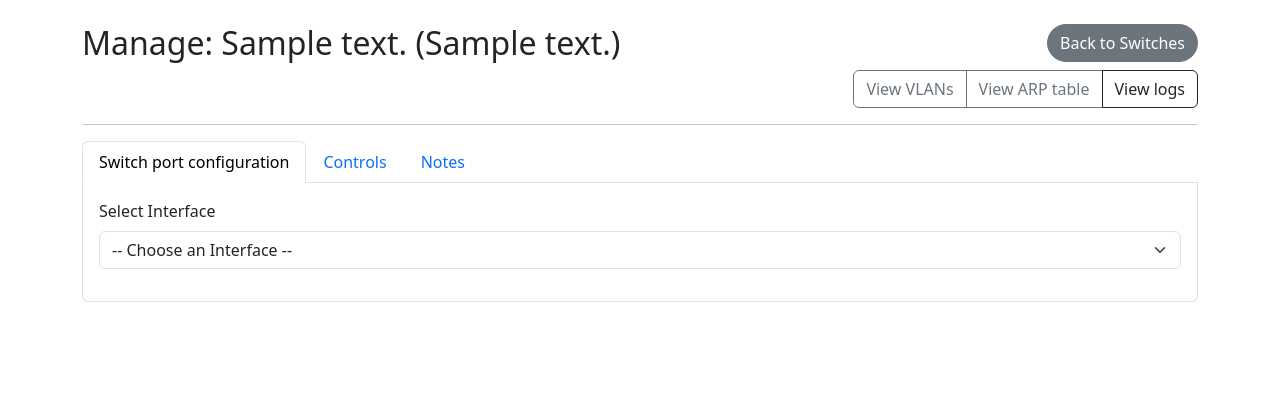
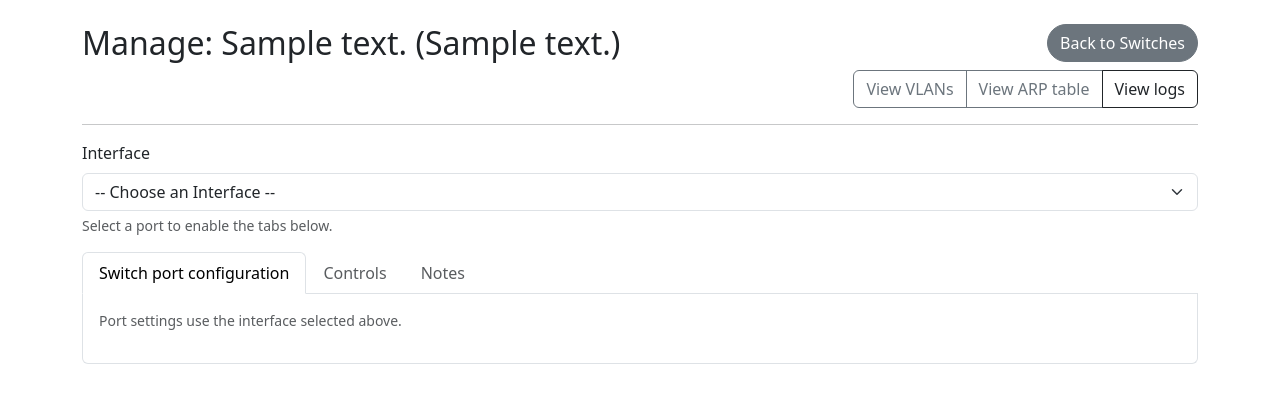
Before and after one commit to joeldavis84/switchport-management, a Flask app: template app/templates/manage_switch.html in a window 1280 px wide. Shown: the part 56-459 px from the top of the page. Run offline with Flask 3, Linux system fonts and the light colour scheme; tables that the repository leaves empty hold one stand-in row (values such as "Sample post"); the template is opened without the code that fills it: values that come from a table or form of the project are taken from there, most other values are stand-ins (such as "Sample title", 1, 10 or a date in 2020).

Commit message:
Enhance switch management interface: Add dynamic interface selection dropdown and update tab button states based on interface availability. Refactor form handling to use hidden inputs for selected interfaces, improving user experience and clarity in configuration and control sections.

```diff
--- a/app/templates/manage_switch.html
+++ b/app/templates/manage_switch.html
@@ -15,15 +15,35 @@
 
 <hr>
 
+{% if data.hash %}
+<div class="mb-3">
+    <label class="form-label" for="sharedInterfaceSelect">Interface</label>
+    <select class="form-select" id="sharedInterfaceSelect" aria-describedby="sharedInterfaceHint">
+        <option value="">-- Choose an Interface --</option>
+        {% for intf in data.interfaces %}
+        <option value="{{ intf.name }}"
+                data-desc="{{ intf.description }}"
+                data-mode="{{ intf.mode }}"
+                data-access="{{ intf.access_vlan }}"
+                data-trunk="{{ intf.trunk_vlans }}"
+                data-admin-up="{{ 'true' if intf.admin_up else 'false' }}">
+            {{ intf.name }} ({{ intf.description }}) — {% if intf.admin_up %}enabled{% else %}disabled{% endif %}
+        </option>
+        {% endfor %}
+    </select>
+    <p id="sharedInterfaceHint" class="form-text text-muted small mb-0">Select a port to enable the tabs below.</p>
+</div>
+{% endif %}
+
 <ul class="nav nav-tabs" id="manageSwitchTabs" role="tablist">
     <li class="nav-item" role="presentation">
-        <button class="nav-link active" id="manage-config-tab" data-bs-toggle="tab" data-bs-target="#manageConfigPane" type="button" role="tab" aria-controls="manageConfigPane" aria-selected="true">Switch port configuration</button>
+        <button class="nav-link active{% if data.hash %} disabled{% endif %}" id="manage-config-tab" data-bs-toggle="tab" data-bs-target="#manageConfigPane" type="button" role="tab" aria-controls="manageConfigPane" aria-selected="true"{% if data.hash %} disabled aria-disabled="true"{% endif %}>Switch port configuration</button>
     </li>
     <li class="nav-item" role="presentation">
-        <button class="nav-link" id="manage-controls-tab" data-bs-toggle="tab" data-bs-target="#manageControlsPane" type="button" role="tab" aria-controls="manageControlsPane" aria-selected="false">Controls</button>
+        <button class="nav-link{% if data.hash %} disabled{% endif %}" id="manage-controls-tab" data-bs-toggle="tab" data-bs-target="#manageControlsPane" type="button" role="tab" aria-controls="manageControlsPane" aria-selected="false"{% if data.hash %} disabled aria-disabled="true"{% endif %}>Controls</button>
     </li>
     <li class="nav-item" role="presentation">
-        <button class="nav-link" id="manage-notes-tab" data-bs-toggle="tab" data-bs-target="#manageNotesPane" type="button" role="tab" aria-controls="manageNotesPane" aria-selected="false">Notes</button>
+        <button class="nav-link{% if data.hash %} disabled{% endif %}" id="manage-notes-tab" data-bs-toggle="tab" data-bs-target="#manageNotesPane" type="button" role="tab" aria-controls="manageNotesPane" aria-selected="false"{% if data.hash %} disabled aria-disabled="true"{% endif %}>Notes</button>
     </li>
 </ul>
 <div class="tab-content border border-top-0 rounded-bottom p-3 mb-4" id="manageSwitchTabContent">
@@ -32,21 +52,8 @@
         <div class="alert alert-danger mb-0">{{ data.error or "Could not load switch data (no error detail was recorded)." }}</div>
         {% else %}
         <form method="POST" action="{{ url_for('switches.update_switch', id=switch.id) }}" id="configForm">
-            <div class="mb-3">
-                <label class="form-label">Select Interface</label>
-                <select class="form-select" name="interface" id="interfaceSelect" required>
-                    <option value="">-- Choose an Interface --</option>
-                    {% for intf in data.interfaces %}
-                    <option value="{{ intf.name }}"
-                            data-desc="{{ intf.description }}"
-                            data-mode="{{ intf.mode }}"
-                            data-access="{{ intf.access_vlan }}"
-                            data-trunk="{{ intf.trunk_vlans }}">
-                        {{ intf.name }} ({{ intf.description }})
-                    </option>
-                    {% endfor %}
-                </select>
-            </div>
+            <input type="hidden" name="interface" id="configInterfaceHidden" value="">
+            <p class="text-muted small">Port settings use the interface selected above.</p>
 
             <div id="interfaceDetails" style="display:none;">
                 <div class="mb-3">
@@ -91,22 +98,12 @@
         {% if not data.hash %}
         <div class="alert alert-danger mb-0">{{ data.error or "Could not load switch data (no error detail was recorded)." }}</div>
         {% else %}
-        <p class="text-muted small">Set the administrative state of an Ethernet port (<code>no shutdown</code> / <code>shutdown</code>). Changes are written to startup-config.</p>
+        <p class="text-muted small">Set the administrative state of the port chosen above (<code>no shutdown</code> / <code>shutdown</code>). Changes are written to startup-config.</p>
         <form method="POST"
               action="{{ url_for('switches.set_interface_admin', id=switch.id) }}"
               id="controlsAdminForm"
               onsubmit="return confirmControlsAdminSubmit(event)">
-            <div class="mb-3">
-                <label class="form-label" for="controlsInterfaceSelect">Interface</label>
-                <select class="form-select" name="interface" id="controlsInterfaceSelect" required>
-                    <option value="">-- Choose an Interface --</option>
-                    {% for intf in data.interfaces %}
-                    <option value="{{ intf.name }}" data-admin-up="{{ 'true' if intf.admin_up else 'false' }}">
-                        {{ intf.name }} — {% if intf.admin_up %}enabled{% else %}disabled{% endif %}
-                    </option>
-                    {% endfor %}
-                </select>
-            </div>
+            <input type="hidden" name="interface" id="controlsInterfaceHidden" value="">
             <fieldset class="mb-3">
                 <legend class="form-label fs-6 mb-2">Admin state</legend>
                 <div class="form-check">
@@ -175,94 +172,46 @@
             .catch(err => console.error("Polling error:", err));
     }, 10000);
 
-    const intfSelect = document.getElementById('interfaceSelect');
+    const sharedInterfaceSelect = document.getElementById('sharedInterfaceSelect');
+    const configInterfaceHidden = document.getElementById('configInterfaceHidden');
+    const controlsInterfaceHidden = document.getElementById('controlsInterfaceHidden');
     const modeSelect = document.getElementById('modeSelect');
     const detailsDiv = document.getElementById('interfaceDetails');
     const accessUI = document.getElementById('accessUI');
     const trunkUI = document.getElementById('trunkUI');
     const portDesc = document.getElementById('portDesc');
+    const controlsAdminUp = document.getElementById('controlsAdminUp');
+    const controlsAdminDown = document.getElementById('controlsAdminDown');
 
-    function updateUI() {
-        if (!modeSelect || !accessUI || !trunkUI) {
+    var manageTabIds = ['manage-config-tab', 'manage-controls-tab', 'manage-notes-tab'];
+
+    function setManagedTabsEnabled(on) {
+        manageTabIds.forEach(function (id) {
+            var btn = document.getElementById(id);
+            if (!btn) {
                 return;
             }
-        const mode = modeSelect.value;
-        if (mode === 'access') {
-            accessUI.style.display = 'block';
-            trunkUI.style.display = 'none';
-        } else {
-            accessUI.style.display = 'none';
-            trunkUI.style.display = 'block';
-        }
-    }
-
-    if (intfSelect && modeSelect && detailsDiv && accessUI && trunkUI && portDesc) {
-    modeSelect.addEventListener('change', updateUI);
-
-    intfSelect.addEventListener('change', function() {
-        if (!this.value) {
-            detailsDiv.style.display = 'none';
-            return;
-        }
-
-        detailsDiv.style.display = 'block';
-        const selected = this.options[this.selectedIndex];
-
-        portDesc.value = selected.dataset.desc;
-        modeSelect.value = selected.dataset.mode === 'trunk' ? 'trunk' : 'access';
-        updateUI();
-
-        // Reset inputs
-        document.querySelectorAll('input[type="radio"]').forEach(el => el.checked = false);
-        document.querySelectorAll('.trunk-checkbox').forEach(el => el.checked = false);
-
-        // Populate existing configuration
-        if (modeSelect.value === 'access') {
-            const accVlan = selected.dataset.access;
-            const radio = document.getElementById('radio_' + accVlan);
-            if(radio) radio.checked = true;
-        } else {
-            const trkVlans = selected.dataset.trunk.split(',');
-            // Note: complex ranges like '1-10,20' require more robust JS parsing in production,
-            // basic array matching shown here for explicit enumerations.
-            trkVlans.forEach(v => {
-                const check = document.getElementById('check_' + v.trim());
-                if(check) check.checked = true;
-            });
-        }
+            btn.disabled = !on;
+            btn.setAttribute('aria-disabled', on ? 'false' : 'true');
+            btn.classList.toggle('disabled', !on);
         });
     }
 
-    function confirmSubmit() {
-        var form = document.getElementById('configForm');
-        if (!form) {
+    function showConfigTabPane() {
+        var configBtn = document.getElementById('manage-config-tab');
+        if (!configBtn || !window.bootstrap || !bootstrap.Tab) {
             return;
         }
-        if (confirm("WARNING: You are about to apply these changes and persistently save the running configuration to the startup configuration. Proceed?")) {
-            form.submit();
-        }
+        configBtn.disabled = false;
+        configBtn.classList.remove('disabled');
+        bootstrap.Tab.getOrCreateInstance(configBtn).show();
     }
 
-    function confirmControlsAdminSubmit(e) {
-        var form = e.target;
-        var down = form.querySelector('input[name="admin_state"][value="down"]');
-        if (down && down.checked) {
-            if (!confirm("Shut down this interface? Traffic will stop until the port is enabled again.")) {
-                e.preventDefault();
-                return false;
-            }
-        }
-        return true;
-    }
-
-    var controlsIntf = document.getElementById('controlsInterfaceSelect');
-    var controlsAdminUp = document.getElementById('controlsAdminUp');
-    var controlsAdminDown = document.getElementById('controlsAdminDown');
     function syncControlsAdminRadios() {
-        if (!controlsIntf || !controlsAdminUp || !controlsAdminDown) {
+        if (!sharedInterfaceSelect || !controlsAdminUp || !controlsAdminDown) {
             return;
         }
-        var opt = controlsIntf.options[controlsIntf.selectedIndex];
+        var opt = sharedInterfaceSelect.options[sharedInterfaceSelect.selectedIndex];
         if (!opt || !opt.value) {
             controlsAdminUp.checked = false;
             controlsAdminDown.checked = false;
@@ -277,9 +226,123 @@
             controlsAdminDown.checked = true;
         }
     }
-    if (controlsIntf && controlsAdminUp && controlsAdminDown) {
-        controlsIntf.addEventListener('change', syncControlsAdminRadios);
+
+    function updateUI() {
+        if (!modeSelect || !accessUI || !trunkUI) {
+            return;
+        }
+        var mode = modeSelect.value;
+        if (mode === 'access') {
+            accessUI.style.display = 'block';
+            trunkUI.style.display = 'none';
+        } else {
+            accessUI.style.display = 'none';
+            trunkUI.style.display = 'block';
+        }
+    }
+
+    function onSharedInterfaceChange() {
+        if (!sharedInterfaceSelect) {
+            return;
+        }
+        var v = sharedInterfaceSelect.value;
+        if (configInterfaceHidden) {
+            configInterfaceHidden.value = v;
+        }
+        if (controlsInterfaceHidden) {
+            controlsInterfaceHidden.value = v;
+        }
+
+        if (!v) {
+            setManagedTabsEnabled(false);
+            if (detailsDiv) {
+                detailsDiv.style.display = 'none';
+            }
             syncControlsAdminRadios();
+            showConfigTabPane();
+            setManagedTabsEnabled(false);
+            return;
+        }
+
+        setManagedTabsEnabled(true);
+
+        if (!modeSelect || !detailsDiv || !accessUI || !trunkUI || !portDesc) {
+            syncControlsAdminRadios();
+            return;
+        }
+
+        detailsDiv.style.display = 'block';
+        var selected = sharedInterfaceSelect.options[sharedInterfaceSelect.selectedIndex];
+
+        portDesc.value = selected.dataset.desc || '';
+        modeSelect.value = selected.dataset.mode === 'trunk' ? 'trunk' : 'access';
+        updateUI();
+
+        document.querySelectorAll('#accessUI input[type="radio"]').forEach(function (el) {
+            el.checked = false;
+        });
+        document.querySelectorAll('.trunk-checkbox').forEach(function (el) {
+            el.checked = false;
+        });
+
+        if (modeSelect.value === 'access') {
+            var accVlan = selected.dataset.access;
+            var radio = document.getElementById('radio_' + accVlan);
+            if (radio) {
+                radio.checked = true;
+            }
+        } else {
+            var trkVlans = (selected.dataset.trunk || '').split(',');
+            trkVlans.forEach(function (x) {
+                var check = document.getElementById('check_' + x.trim());
+                if (check) {
+                    check.checked = true;
+                }
+            });
+        }
+
+        syncControlsAdminRadios();
+    }
+
+    if (sharedInterfaceSelect && modeSelect && detailsDiv && accessUI && trunkUI && portDesc) {
+        modeSelect.addEventListener('change', updateUI);
+        sharedInterfaceSelect.addEventListener('change', onSharedInterfaceChange);
+        setManagedTabsEnabled(false);
+    }
+
+    function confirmSubmit() {
+        var form = document.getElementById('configForm');
+        if (!form) {
+            return;
+        }
+        var iface = (configInterfaceHidden && configInterfaceHidden.value) ||
+            (sharedInterfaceSelect && sharedInterfaceSelect.value) || '';
+        if (!iface) {
+            alert('Select an interface above first.');
+            return;
+        }
+        if (confirm("WARNING: You are about to apply these changes and persistently save the running configuration to the startup configuration. Proceed?")) {
+            form.submit();
+        }
+    }
+
+    function confirmControlsAdminSubmit(e) {
+        var form = e.target;
+        var iface = (controlsInterfaceHidden && controlsInterfaceHidden.value) ||
+            (sharedInterfaceSelect && sharedInterfaceSelect.value) || '';
+        if (!iface) {
+            e.preventDefault();
+            alert('Select an interface above first.');
+            return false;
+        }
+        var down = form.querySelector('input[name="admin_state"][value="down"]');
+        if (down && down.checked) {
+            if (!confirm("Shut down this interface? Traffic will stop until the port is enabled again.")) {
+                e.preventDefault();
+                return false;
+            }
+        }
+        return true;
     }
 </script>
 {% endblock %}
```
Lines whose indentation alone changed are shown as unchanged.
